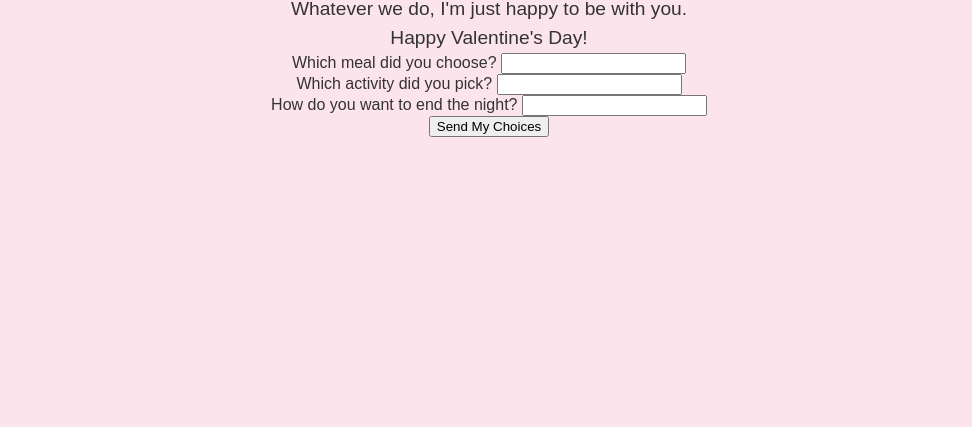
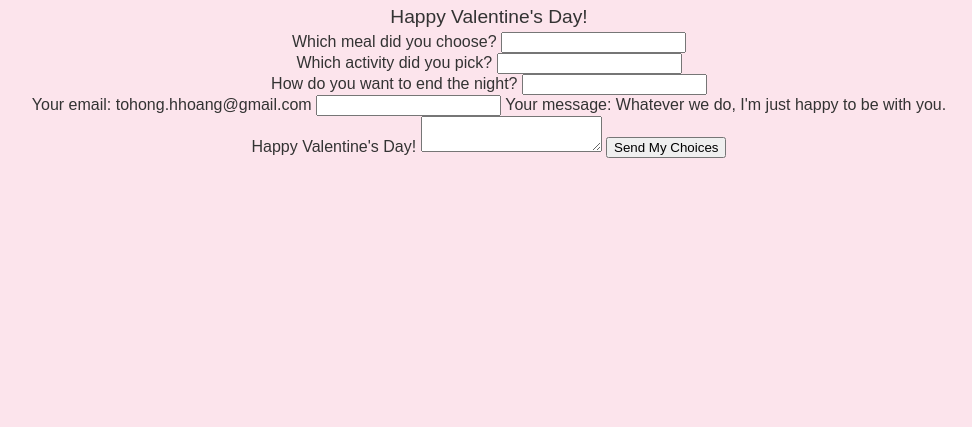
Before and after one commit to thhoang37/Valentine, a plain HTML site: page final.html in a window 1280 px wide. Shown: the part 373-800 px from the top of the page, without its empty margins (151-1123 px from the left). Drawn offline with Linux system fonts and the light colour scheme.

Commit message:
Update final.html

```diff
--- a/final.html
+++ b/final.html
@@ -50,7 +50,19 @@
       <label for="endChoice">How do you want to end the night?</label>
       <input type="text" id="endChoice" name="endChoice" />
     </div>
+
+  <label>
+    Your email: tohong.hhoang@gmail.com
+    <input type="email" name="email">
+  </label>
+  <label>
+    Your message: Whatever we do, I'm just happy to be with you. <br>
+    Happy Valentine's Day!
+    <textarea name="message"></textarea>
+  </label>
+
     <button type="submit">Send My Choices</button>
+
   </form>
 </body>
 </html>
```
